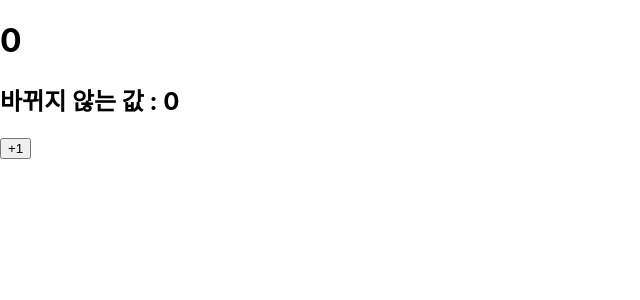
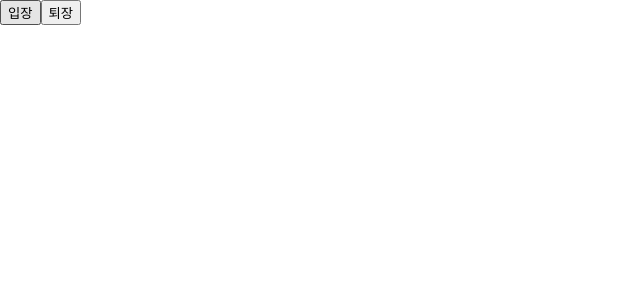
Before and after one commit to RATSENO/hello-react, a React (Create React App) app: page / in a window 1280 px wide. Shown: the top 300 px of the page, without its empty margins (0-640 px from the left). Built offline with nearby package versions, Linux system fonts and the light colour scheme.

Commit message:
함수형 컴포넌트 useState 사용하기

```diff
--- a/src/App.js
+++ b/src/App.js
@@ -1,8 +1,8 @@
 import "./App.css";
-import Counter from "./Counter";
+import Say from "./Say";
 
 const App = () => {
-  return <Counter></Counter>
+  return <Say></Say>
 }
 
 export default App;
--- /dev/null
+++ b/src/Say.js
@@ -0,0 +1,17 @@
+import React, { useState } from "react";
+
+const Say = () =>{
+    const [message, setMessage] = useState();
+    const onClickEnter = () => setMessage('안녕하세요!');
+    const onClickLeave = () => setMessage('안녕히 가세요!');
+
+    return (
+        <div>
+            <button onClick={onClickEnter}>입장</button>
+            <button onClick={onClickLeave}>퇴장</button>
+            <h1>{message}</h1>
+        </div>
+    );
+}
+
+export default Say;
```
